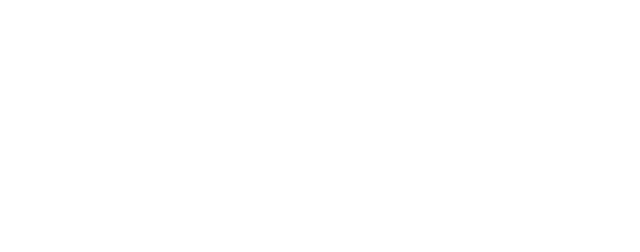
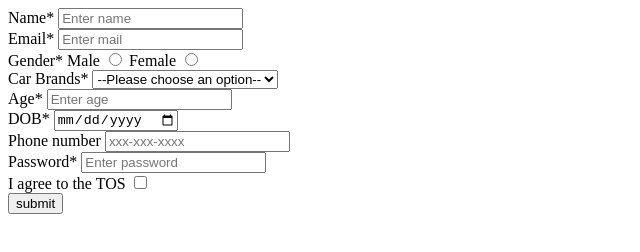
Before and after one commit to acciojob/signup-form-car-piyushjain5350, a website: page main.html in a window 1280 px wide. Shown: the whole page, without its empty margins (0-640 px from the left). Drawn offline with Linux system fonts and the light colour scheme.

Commit message:
created a submission

```diff
--- a/main.html
+++ b/main.html
@@ -8,6 +8,39 @@
 
 <body>
 	<!-- the entire body must be written by student -->
+	<form method="post">
+		<label for="name">Name*</label>
+		<input type="text" id="name" placeholder="Enter name" name="name" required><br>
+		<label for="email">Email*</label>
+		<input type="email" id="email" placeholder="Enter mail" name="email" required><br>
+		<label for="gender">Gender*</label>
+		<label for="gender_m">Male</label>
+		<input type="radio" id="gender_m" name="gender" required>
+		<label for="gender_m">Female</label>
+		<input type="radio" id="gender_f" name="gender" required><br>
+		<label for="cars">Car Brands*</label>
+		<select id="cars" name="car">
+			<option>--Please choose an option--</option>
+			<option>BMW</option>
+			<option>Audi</option>
+			<option>Mercedez</option>
+		</select><br>
+		<label for="age">Age*</label>
+		<input type="number" id="age" placeholder="Enter age" name="age" required><br>
+		<label for="dob">DOB*</label>
+		<input type="date" id="dob" name="dob" required><br>
+		<label for="tel">Phone number</label>
+		<input type="tel" id="tel" placeholder="xxx-xxx-xxxx" name="tel"><br>
+		<label for="password">Password*</label>
+		<input type="password" id="password" placeholder="Enter password"name="password" required><br>
+		<label for="tos">I agree to the TOS</label>
+		<input type="checkbox" id="tos" name="tos" required><br>
+
+		<button type="submit">submit</button>
+
+
+
+	</form>
     <script type="text/javascript" src="./script.js">
 </script>
 
```
